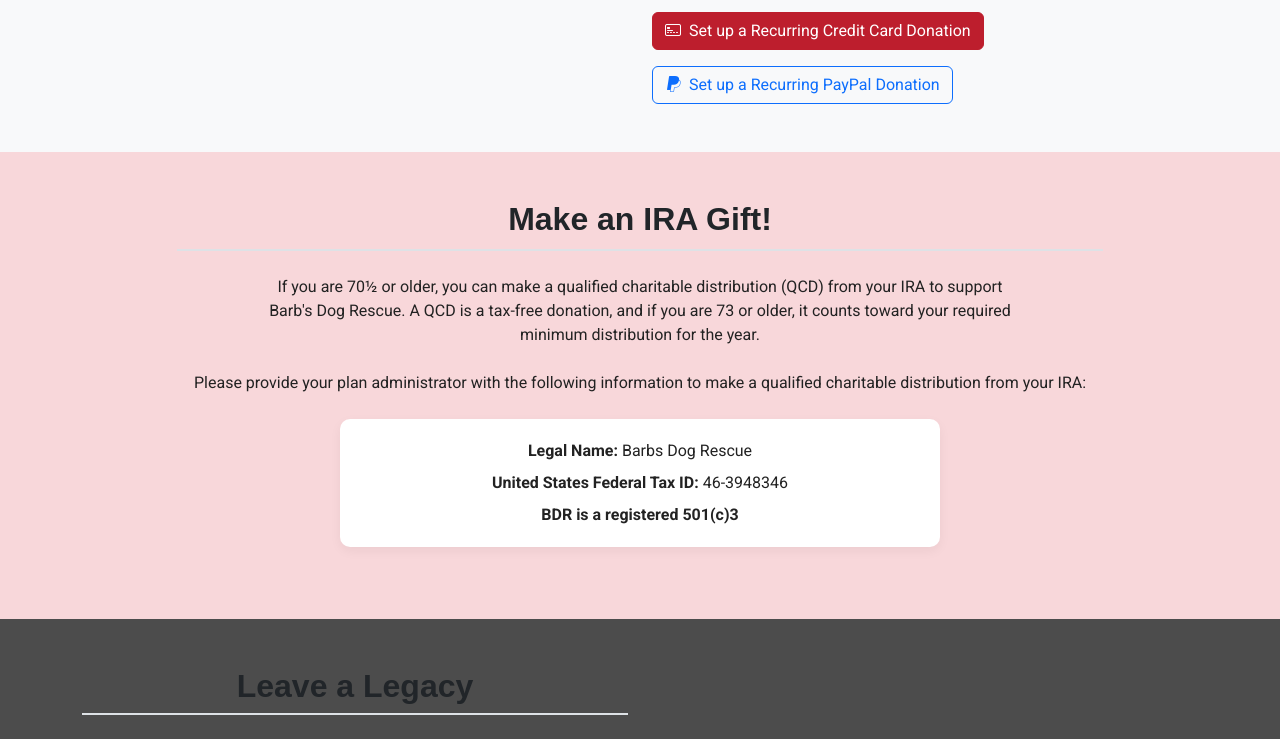
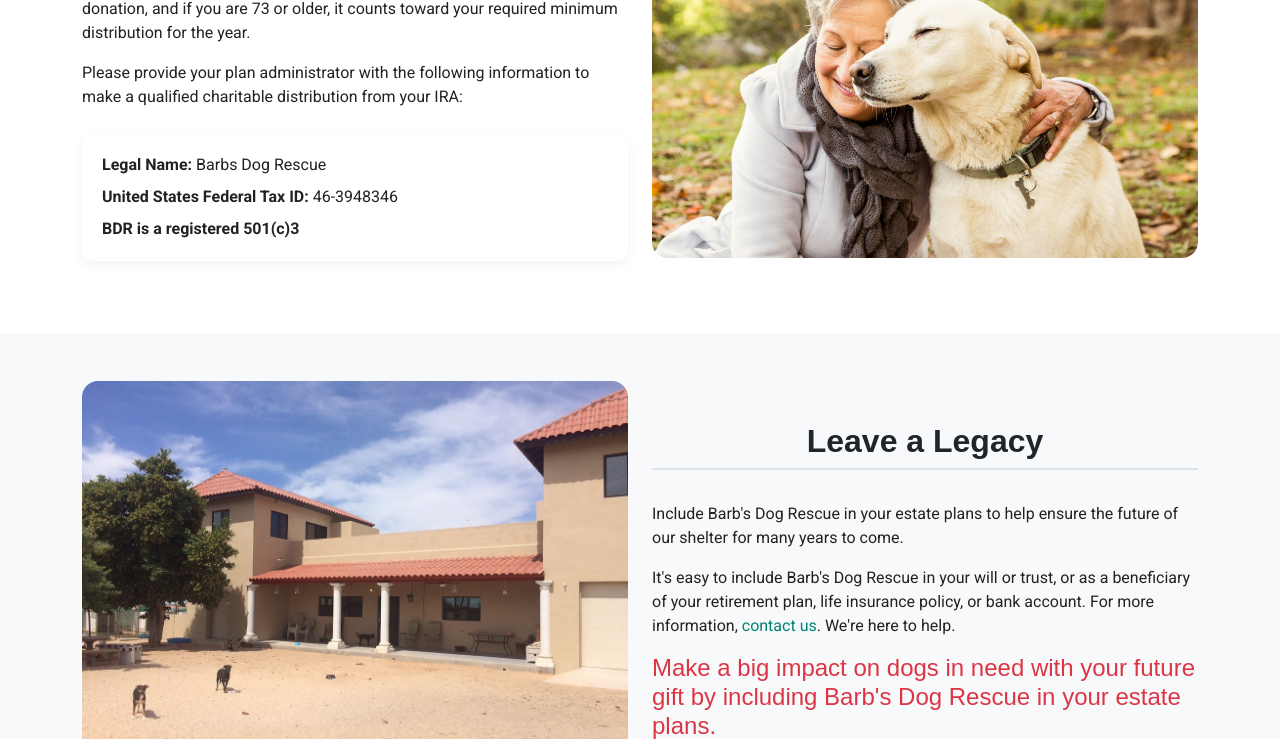
Before and after one commit to charliegriefer/barbs-site, a Flask app: page /donate in a window 1280 px wide. Shown: the part 1611-2350 px from the top of the page. Run offline with Flask 3, Linux system fonts and the light colour scheme; some libraries are stand-ins or nearby versions.

Commit message:
Work on donate page

```diff
--- a/app/blueprints/donate/templates/donate/donate.html
+++ b/app/blueprints/donate/templates/donate/donate.html
@@ -12,12 +12,19 @@
         <h2>Help us continue our life saving mission in Puerto Peñasco!</h2>
         <p class="fs-5">Your donation provides food, shelter, medical care, and the chance for a better life for dogs in need. Join us in our mission to rescue, rehabilitate, and rehome the forgotten dogs of Rocky Point.</p>
         <div class="mt-4 d-flex gap-3 flex-wrap">
-          <a href="#one-time" class="btn btn-danger">Donate Now</a>
-          <a href="#recurring" class="btn btn-outline-primary">Become a Monthly Supporter</a>
+          <a href="https://secure.lglforms.com/form_engine/s/xZnhR9E5qO34aoe4b0UiYA" class="btn btn-danger">Donate Now</a>
         </div>
+        <p class="pt-4 fw-bold">
+          Donations can also be mailed to:
+          <p class="mb-2 ps-4">
+            Barb's Dog Rescue<br />
+            PO Box 215<br />
+            Lukeville, AZ 85341
+          </p>
+        </p>
       </div>
       <div class="col-lg-5">
-        <img src="{{ url_for('static', filename='img/about.jpg') }}" class="img-fluid rounded-4 shadow" style="object-fit: cover; height: 100%; width: 100%;" alt="Dogs at Barb's Dog Rescue">
+        <img src="{{ url_for('static', filename='img/donate/donate.jpg') }}" class="img-fluid rounded-4 shadow" style="object-fit: cover; height: 100%; width: 100%;" alt="Dogs at Barb's Dog Rescue">
       </div>
     </div>
   </div>
@@ -30,11 +37,10 @@
       <div class="col-12">
         <p class="mb-2 fw-bold">Jump to:</p>
         <div class="subnav-links d-flex flex-wrap justify-content-center gap-2">
-          <a href="#one-time" class="btn btn-sm btn-outline-primary">One-Time Donation</a>
+          {# <a href="#one-time" class="btn btn-sm btn-outline-primary">One-Time Donation</a> #}
           <a href="#recurring" class="btn btn-sm btn-outline-primary">Monthly Support</a>
           <a href="#ira" class="btn btn-sm btn-outline-primary">IRA Gifts</a>
           <a href="#legacy" class="btn btn-sm btn-outline-primary">Legacy Giving</a>
-          <a href="#mail" class="btn btn-sm btn-outline-primary">Mail-In Donations</a>
         </div>
       </div>
     </div>
@@ -42,7 +48,7 @@
 </section>
 
 <!-- One-Time Donation Section -->
-<section id="one-time" class="page-section section bg-white py-5">
+{# <section id="one-time" class="page-section section bg-white py-5">
   <div class="container">
     <div class="row">
       <div class="col-12">
@@ -90,7 +96,7 @@
       </div>
     </div>
   </div>
-</section>
+</section> #}
 
 <!-- Recurring Donation Section -->
 <section id="recurring" class="page-section section bg-light py-5">
@@ -110,17 +116,17 @@
         </div>
         <p>You'll receive an email confirmation after each donation is processed.</p>
         <div class="mt-4 d-flex flex-wrap gap-3">
-          <a href="#" class="btn btn-danger">
+          <a href="https://secure.lglforms.com/form_engine/s/FNn8yLTZEdDeR0kQDtx_Sg" class="btn btn-danger">
             <i class="bi bi-credit-card-2-front me-2"></i>Set up a Recurring Credit Card Donation
           </a>
-          <a href="#" class="btn btn-outline-primary">
+          <a href="https://www.paypal.com/us/fundraiser/charity/1690226" class="btn btn-outline-primary">
             <i class="bi bi-paypal me-2"></i>Set up a Recurring PayPal Donation
           </a>
         </div>
       </div>
       <div class="col-lg-6 order-lg-1">
         <div>
-          <img src="{{ url_for('static', filename='img/about.jpg') }}" class="img-fluid rounded-4" alt="Dogs at Barb's Dog Rescue">
+          <img src="{{ url_for('static', filename='img/donate/helping_paws.jpeg') }}" class="img-fluid rounded-4" alt="Helping Paws Recurring Donation">
         </div>
       </div>
     </div>
@@ -128,29 +134,26 @@
 </section>
 
 <!-- IRA Donation Section -->
-<section id="ira" class="page-section section bg-danger-subtle py-5">
+<section id="ira" class="page-section section bg-white py-5">
   <div class="container">
-    <div class="row justify-content-center">
-      <div class="col-lg-10 text-center">
-        <h2 class="section-title mb-4">Make an IRA Gift!</h2>
-        <div class="row align-items-center">
-          <div class="col-md-1 text-end">
-            <i class="bi bi-paw-fill text-primary fs-1"></i>
-          </div>
-          <div class="col-md-10">
-            <p class="mb-4">If you are 70½ or older, you can make a qualified charitable distribution (QCD) from your IRA to support Barb's Dog Rescue. A QCD is a tax-free donation, and if you are 73 or older, it counts toward your required minimum distribution for the year.</p>
-          </div>
-          <div class="col-md-1 text-start">
-            <i class="bi bi-paw-fill text-primary fs-1"></i>
-          </div>
-        </div>
+    <div class="row align-items-center">
+      <div class="col-lg-6">
+        <h2 class="section-title">Make an IRA Gift!</h2>
+        <p>
+          If you are 70 1/2 or older, you can make a qualified charitable distribution (QCD) from your IRA to support Barb's Dog Rescue.
+          A QCD is a tax-free donation, and if you are 73 or older, it counts toward your required minimum distribution for the year.
+        </p>
 
         <p class="mb-4">Please provide your plan administrator with the following information to make a qualified charitable distribution from your IRA:</p>
-
         <div class="donation-info-card mb-4 mx-auto" style="max-width: 600px;">
           <p class="mb-2"><strong>Legal Name:</strong> Barbs Dog Rescue</p>
           <p class="mb-2"><strong>United States Federal Tax ID:</strong> 46-3948346</p>
           <p class="mb-0"><strong>BDR is a registered 501(c)3</strong></p>
+        </div>
+      </div>
+      <div class="col-lg-6">
+        <div class="mt-4 mt-lg-0">
+          <img src="{{ url_for('static', filename='img/donate/ira_gift.jpg') }}" class="img-fluid rounded-4" alt="IRA Gift to Barb's Dog Rescue">
         </div>
       </div>
     </div>
@@ -158,46 +161,22 @@
 </section>
 
 <!-- Legacy Giving Section -->
-<section id="legacy" class="page-section section py-5 text-white" style="background-size: cover; position: relative;">
-  <div class="legacy-section-overlay"></div>
-  <div class="container position-relative">
-    <div class="row">
-      <div class="col-lg-6">
+<section id="legacy" class="page-section section bg-light py-5">
+  <div class="container">
+    <div class="row align-items-center">
+      <div class="col-lg-6 order-lg-2">
         <h2 class="section-title pb-2">Leave a Legacy</h2>
-        <h3 class="mb-4">Include Barb's Dog Rescue in your estate plans to help ensure the future of our shelter for many years to come.</h3>
+        <p>Include Barb's Dog Rescue in your estate plans to help ensure the future of our shelter for many years to come.</p>
+        <p>It's easy to include Barb's Dog Rescue in your will or trust, or as a beneficiary of your retirement plan, life insurance policy, or bank account. For more information, <a href="{{ url_for('home.home') }}#contact">contact us</a>. We're here to help.</p>
 
-        <div class="donation-info-card text-dark">
-          <p>It's easy to include Barb's Dog Rescue in your will or trust, or as a beneficiary of your retirement plan, life insurance policy, or bank account. For more information, <a href="{{ url_for('home.home') }}#contact">contact us</a>. We're here to help.</p>
-
-          <div class="text-center my-3">
-            <h4 class="text-danger">Make a big impact on dogs in need with your future gift.</h4>
-          </div>
-
-          <p class="fw-bold text-center mb-0">Include Barb's Dog Rescue in your estate plans.</p>
+        <h4 class="text-danger">
+          Make a big impact on dogs in need with your future gift by including Barb's Dog Rescue in your estate plans.
+        </h4>
+      </div>
+      <div class="col-lg-6 order-lg-1">
+        <div>
+          <img src="{{ url_for('static', filename='img/donate/legacy.jpg') }}" class="img-fluid rounded-4" alt="Leave a Legacy" />
         </div>
-      </div>
-      <div class="col-lg-6">
-        <div class="d-flex justify-content-center align-items-center h-100">
-          <img src="{{ url_for('static', filename='img/about-2.jpg') }}" class="img-fluid rounded-4" alt="Barb's Dog Rescue dog" style="max-height: 400px; object-fit: cover;">
-        </div>
-      </div>
-    </div>
-  </div>
-</section>
-
-<!-- Mail-In Donation Section -->
-<section id="mail" class="page-section section bg-light-subtle py-5">
-  <div class="container">
-    <div class="row justify-content-center">
-      <div class="col-lg-8 text-center">
-        <h2 class="section-title">Donations can be mailed to:</h2>
-        <div class="donation-info-card mb-4 mx-auto" style="max-width: 400px;">
-          <p class="mb-2">Barb's Dog Rescue</p>
-          <p class="mb-2">PO Box 215</p>
-          <p class="mb-2">Lukeville, AZ</p>
-          <p class="mb-0">85341</p>
-        </div>
-        <p class="mb-4">Please make checks payable to "Barb's Dog Rescue"</p>
       </div>
     </div>
   </div>
```
Also changed, not shown: app/static/img/donate/donate.jpg (added), app/static/img/donate/helping_paws.jpeg (added), app/static/img/donate/ira_gift.jpg (added), app/static/img/donate/legacy.jpg (added).
